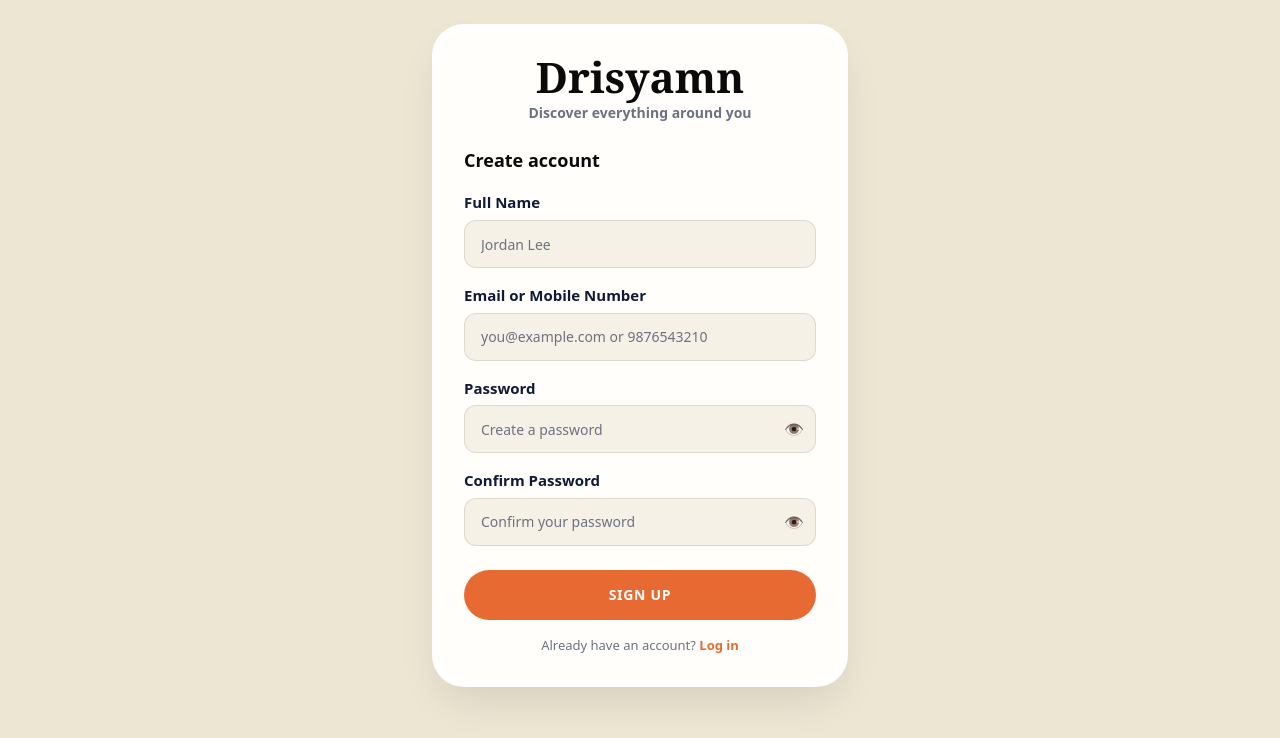
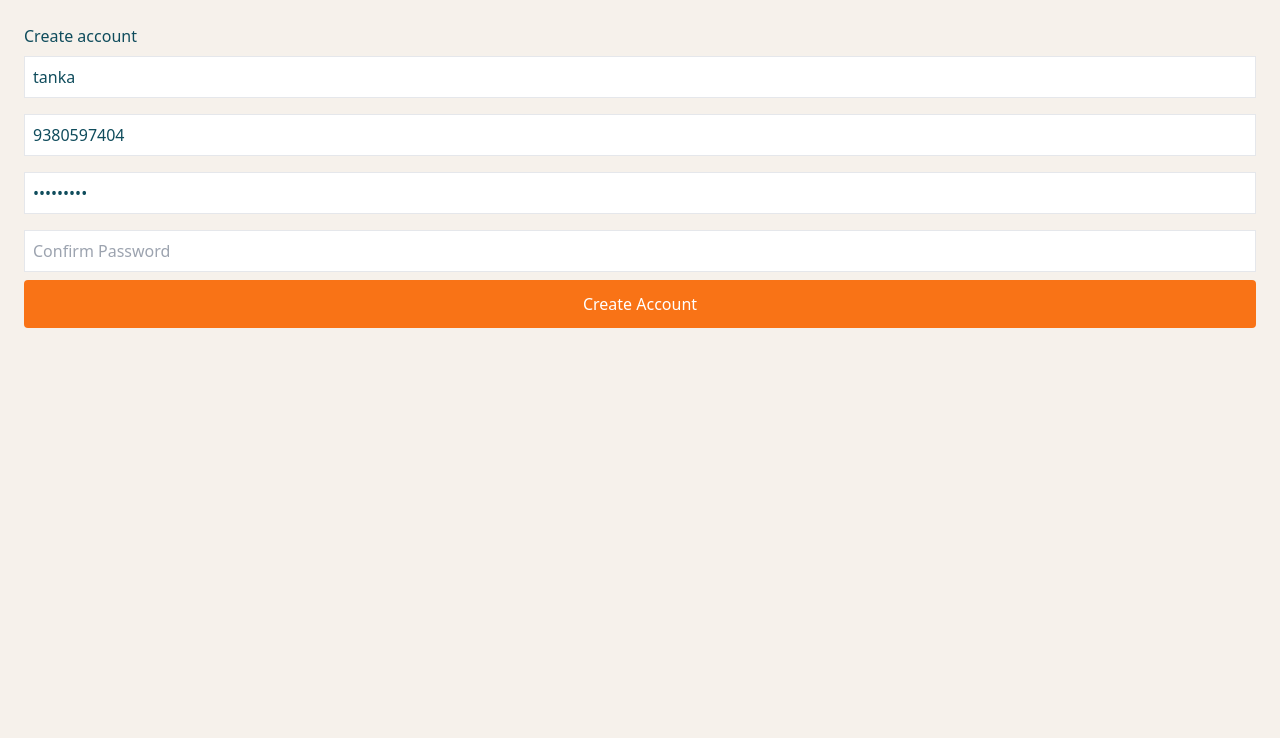
Before and after one commit to drisyamnretails-maker/drisyamn, a Next.js app: page /signup in a window 1280 px wide. Shown: the top 738 px of the page. Built offline with nearby package versions, Linux system fonts and the light colour scheme; no server answers.

Commit message:
final signup without password column

```diff
--- a/app/signup/page.tsx
+++ b/app/signup/page.tsx
@@ -1,51 +1,37 @@
-"use client";
-import { useState } from "react";
-import { useRouter } from "next/navigation";
-import Link from "next/link";
-import { supabase } from "@/lib/supabase";
+"use client"
+import { useState } from "react"
+import { supabase } from "@/lib/supabase"
+import { useRouter } from "next/navigation"
 
-const ORANGE = "#E86A33";
-const PAGE_BG = "#EDE6D3";
-
-export default function SignupPage() {
-  const router = useRouter();
-  const [name, setName] = useState("");
-  const [identifier, setIdentifier] = useState("");
-  const [password, setPassword] = useState("");
-  const [confirm, setConfirm] = useState("");
-  const [show, setShow] = useState(false);
-  const [show2, setShow2] = useState(false);
-  const [loading, setLoading] = useState(false);
+export default function Signup() {
+  const [name, setName] = useState("tanka")
+  const [contact, setContact] = useState("9380597404")
+  const [password, setPassword] = useState("tanka@123")
+  const [confirm, setConfirm] = useState("")
+  const router = useRouter()
 
   const handleSignup = async () => {
-    if (!name ||!identifier ||!password) { alert("Details bharo"); return; }
-    if (password!== confirm) { alert("Password match nahi ho raha"); return; }
+    try {
+      if (password !== confirm) { alert("Password match nahi kar raha"); return; }
 
-    setLoading(true);
-    try {
-      const isEmail = identifier.includes("@");
-      const cleanIdentifier = identifier.trim().toLowerCase();
-      const phone = isEmail? null : cleanIdentifier.replace(/\D/g, '');
-      // Auth ke liye email chahiye, agar mobile hai toh fake email banao
-      const authEmail = isEmail? cleanIdentifier : `${phone}@drisyamn.local`;
+      const isEmail = contact.includes("@")
+      const authEmail = isEmail ? contact : `${contact}@d.com`
+      const phone = isEmail ? null : contact
+      const username = contact.replace(/[@.]/g, "_") + "_" + Date.now()
 
-      const username = name.toLowerCase().replace(/\s+/g,'') + Math.floor(Math.random()*900 + 100);
-
-      // STEP 1: Supabase Auth me user banao - YE SABSE IMPORTANT HAI
+      // 1. Auth me password jayega (safe)
       const { data: authData, error: authError } = await supabase.auth.signUp({
         email: authEmail,
         password: password,
-      });
+      })
+      if (authError) throw authError
+      if (!authData.user) throw new Error("User nahi bana")
 
-      if (authError) throw authError;
-      if (!authData.user) throw new Error("User create nahi hua");
-
-      // STEP 2: Ab profiles table me banao
-      const { data: profile, error: profileError } = await supabase.from('profiles').insert([
-        {
-          id: authData.user.id, // Auth wali ID link karo
+      // 2. Profiles me password KABHI NAHI jayega
+      const { error: profileError } = await supabase.from("profiles").insert({
+        id: authData.user.id,
         username: username,
-          full_name: name, // tera column display_name nahi full_name hai
+        full_name: name,
         display_name: name,
         email: authEmail,
         phone: phone,
@@ -53,62 +39,23 @@ export default function SignupPage() {
         avatar_url: `https://api.dicebear.com/7.x/initials/svg?seed=${name}`,
         role: 'personal',
         onboarding_done: false
+      })
+      if (profileError) throw profileError
+
+      router.push("/onboarding")
+    } catch (e: any) {
+      alert("Error: " + e.message)
     }
-      ]).select().single();
-
-      if (profileError) throw profileError;
-
-      // Local me save (optional, session se kaam chalega)
-      localStorage.setItem('currentUser', JSON.stringify(profile));
-      localStorage.setItem('username', profile.username);
-
-      router.push("/roles"); // Ya /onboarding/role
-
-    } catch (err: any) {
-      alert("Error: " + err.message);
-    } finally {
-      setLoading(false);
   }
-  };
-
-  const labelStyle = { color: "#0F1A3A", fontSize: "15px", fontWeight: 700 } as const;
-  const inputStyle = { color: "#111827", backgroundColor: "#F6F1E6" } as const;
 
   return (
-    <div className="min-h-[100vh] w-full flex items-start justify-center p-4 pt-8 overflow-y-auto" style={{ background: PAGE_BG }}>
-      <div className="w-full max-w-[400px] bg-[#FFFEFB] rounded-[24px] px-6 py-6 shadow-[0_0_0_8px_#fff,0_20px_40px_rgba(0,0,0,0.1)] mb-8">
-        <h1 className="text-center font-serif leading-none" style={{ color: "#0A0A0A", fontSize: "42px", fontWeight: 800 }}>Drisyamn</h1>
-        <p className="text-center mt-1" style={{ color: "#6B7280", fontSize: "14px", fontWeight: 600 }}>Discover everything around you</p>
-        <h2 className="mt-6" style={{ color: "#0A0A0A", fontSize: "18px", fontWeight: 700 }}>Create account</h2>
-
-        <div className="mt-4">
-          <label style={labelStyle}>Full Name</label>
-          <input value={name} onChange={(e) => setName(e.target.value)} placeholder="Jordan Lee" className="mt-1.5 w-full h-[48px] px-4 rounded-[12px] border border-black/10 text-[14px] font-medium outline-none focus:border-[#E86A33] focus:bg-white placeholder:text-[#6B7280]" style={inputStyle} />
-
-          <label className="mt-4 block" style={labelStyle}>Email or Mobile Number</label>
-          <input value={identifier} onChange={(e) => setIdentifier(e.target.value)} placeholder="you@example.com or 9876543210" className="mt-1.5 w-full h-[48px] px-4 rounded-[12px] border border-black/10 text-[14px] font-medium outline-none focus:border-[#E86A33] focus:bg-white placeholder:text-[#6B7280]" style={inputStyle} />
-
-          <label className="mt-4 block" style={labelStyle}>Password</label>
-          <div className="relative mt-1.5">
-            <input value={password} onChange={(e) => setPassword(e.target.value)} type={show? "text" : "password"} placeholder="Create a password" className="w-full h-[48px] px-4 pr-11 rounded-[12px] border border-black/10 text-[14px] font-medium outline-none focus:border-[#E86A33] focus:bg-white placeholder:text-[#6B7280]" style={inputStyle} />
-            <button onClick={() => setShow(!show)} type="button" className="absolute right-3 top-1/2 -translate-y-1/2 text-[16px]">👁️</button>
+    <div className="p-6">
+      <h1>Create account</h1>
+      <input value={name} onChange={e=>setName(e.target.value)} placeholder="Full Name" className="border p-2 w-full my-2"/>
+      <input value={contact} onChange={e=>setContact(e.target.value)} placeholder="Email or Mobile" className="border p-2 w-full my-2"/>
+      <input type="password" value={password} onChange={e=>setPassword(e.target.value)} placeholder="Password" className="border p-2 w-full my-2"/>
+      <input type="password" value={confirm} onChange={e=>setConfirm(e.target.value)} placeholder="Confirm Password" className="border p-2 w-full my-2"/>
+      <button onClick={handleSignup} className="bg-orange-500 text-white p-3 w-full rounded">Create Account</button>
     </div>
-
-          <label className="mt-4 block" style={labelStyle}>Confirm Password</label>
-          <div className="relative mt-1.5">
-            <input value={confirm} onChange={(e) => setConfirm(e.target.value)} type={show2? "text" : "password"} placeholder="Confirm your password" className="w-full h-[48px] px-4 pr-11 rounded-[12px] border border-black/10 text-[14px] font-medium outline-none focus:border-[#E86A33] focus:bg-white placeholder:text-[#6B7280]" style={inputStyle} />
-            <button onClick={() => setShow2(!show2)} type="button" className="absolute right-3 top-1/2 -translate-y-1/2 text-[16px]">👁️</button>
-          </div>
-
-          <button onClick={handleSignup} disabled={loading} className="mt-6 w-full h-[50px] rounded-full text-white text-[14px] font-bold uppercase tracking-wider disabled:opacity-70" style={{ background: ORANGE }}>
-            {loading? "CREATING..." : "SIGN UP"}
-          </button>
-
-          <p className="mt-4 text-center text-[13px]">
-            <span className="text-[#6B7280]">Already have an account?</span> <Link href="/login" className="font-bold" style={{ color: ORANGE }}>Log in</Link>
-          </p>
-        </div>
-      </div>
-    </div>
-  );
+  )
 }
```
Lines whose indentation alone changed are shown as unchanged.
